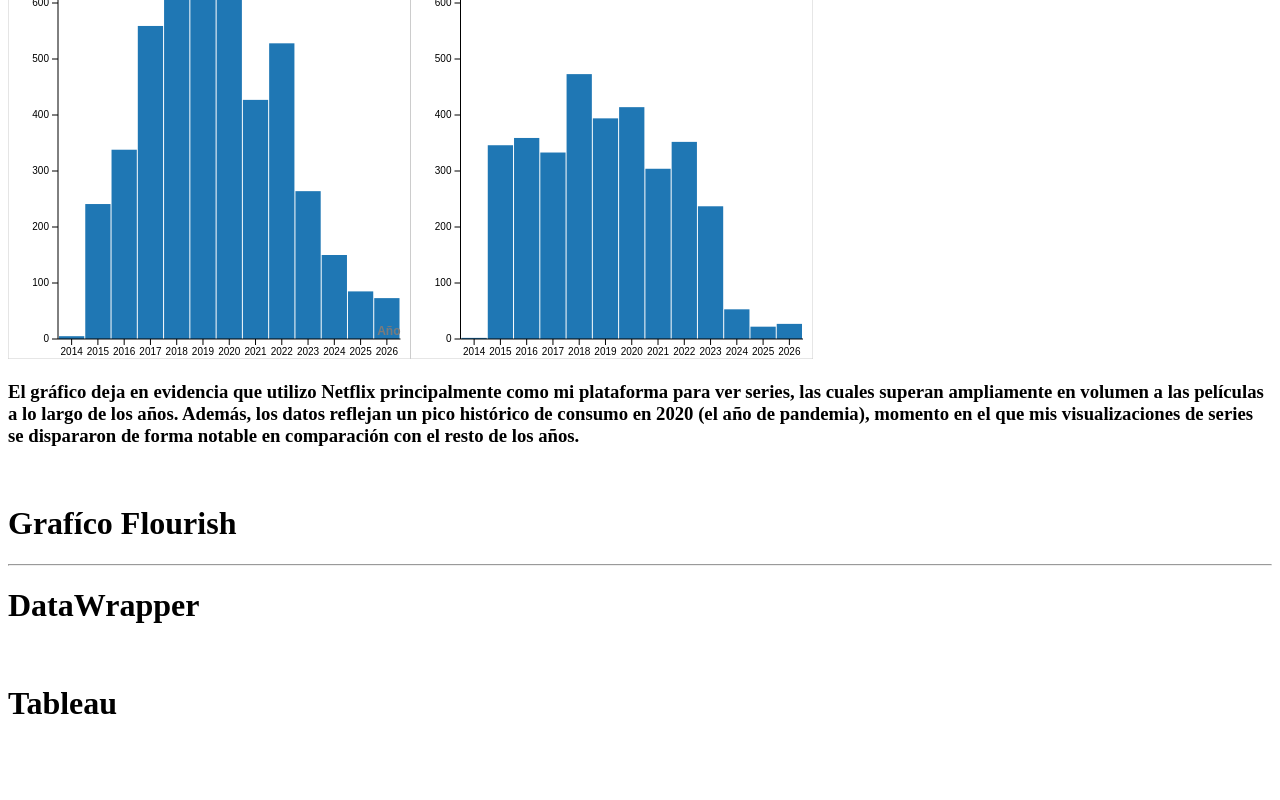
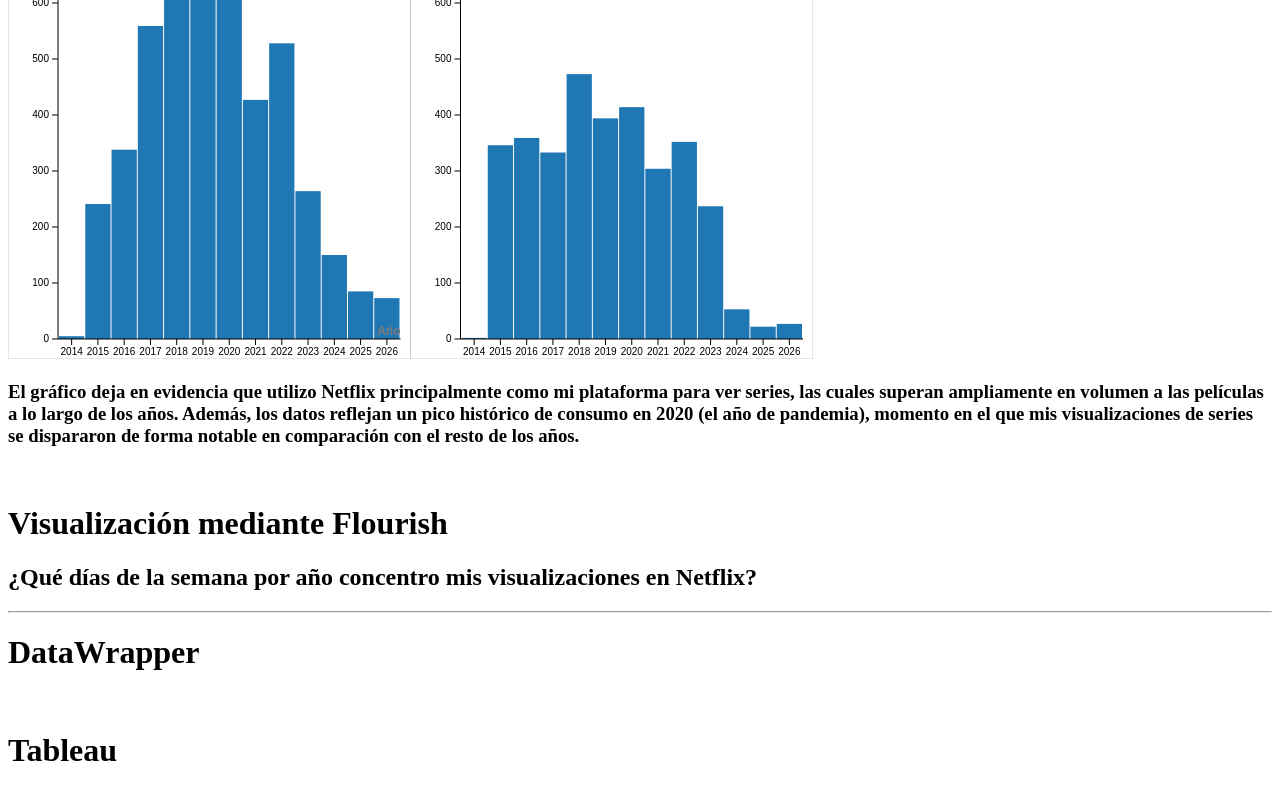
Before and after one commit to dholiva/infovis, a plain HTML site: page indexTP.html in a window 1280 px wide. Shown: the part 548-1348 px from the top of the page. Before the commit the page ends 1318 px from the top, so only its background shows below. Drawn offline with Linux system fonts and the light colour scheme; a script that the page names is missing.

Commit message:
Update headings and embed Flourish visualizations

```diff
--- a/indexTP.html
+++ b/indexTP.html
@@ -25,9 +25,9 @@
 
 
 
-<h1> Grafíco Flourish </h1>
-
- <div class="flourish-embed flourish-chart" data-src="visualisation/30083737"><script src="https://public.flourish.studio/resources/embed.js"></script><noscript><img src="https://public.flourish.studio/visualisation/30083737/thumbnail" width="100%" alt="chart visualization" /></noscript></div>
+<h1> Visualización mediante  Flourish </h1>
+  <h2>¿Qué días de la semana por año concentro mis visualizaciones en Netflix?</h2>
+   <div class="flourish-embed flourish-bar-chart-race" data-src="visualisation/30255124"><script src="https://public.flourish.studio/resources/embed.js"></script><noscript><img src="https://public.flourish.studio/visualisation/30255124/thumbnail" width="100%" alt="bar-chart-race visualization" /></noscript></div>
 <hr>
 
 <h1>DataWrapper </h1>
```
